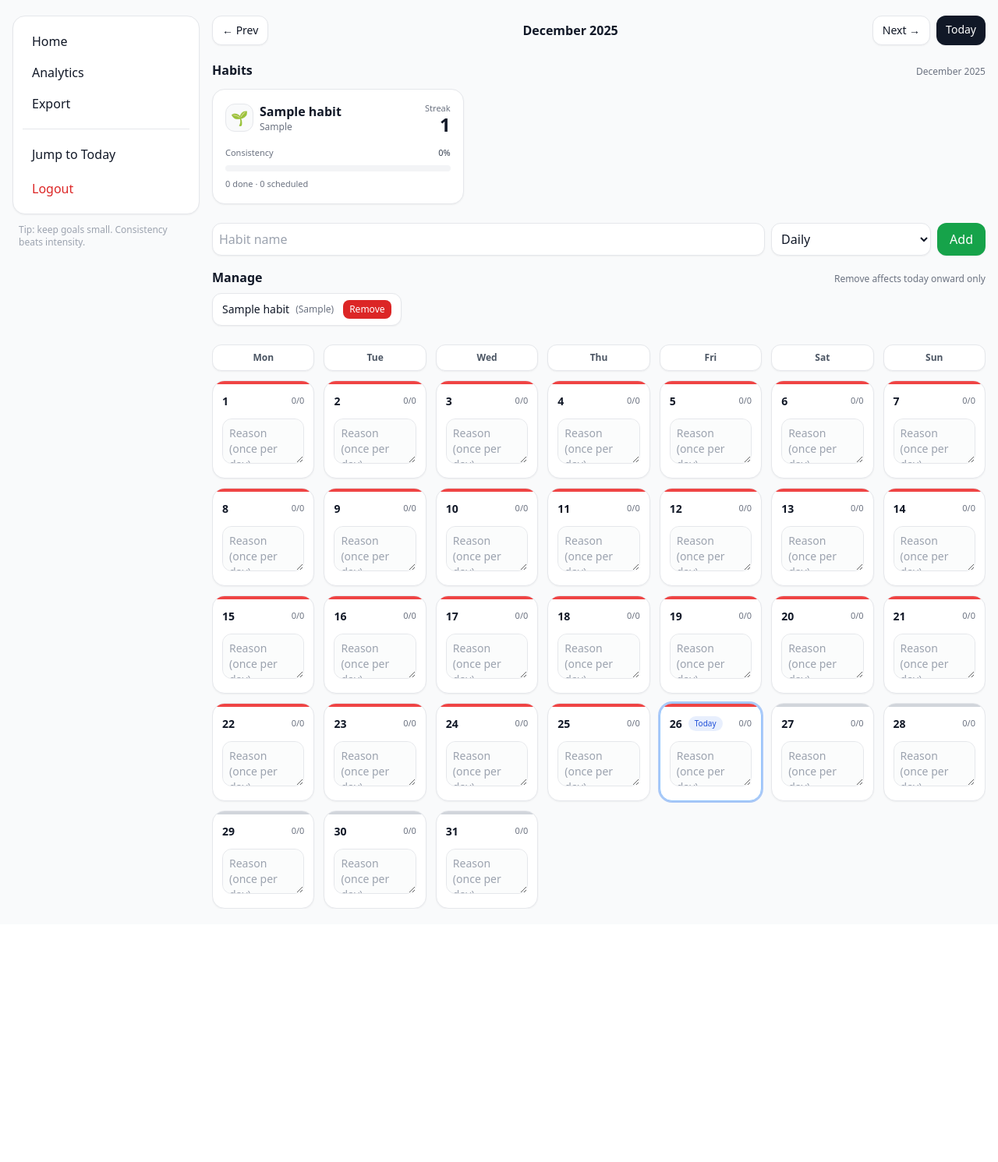
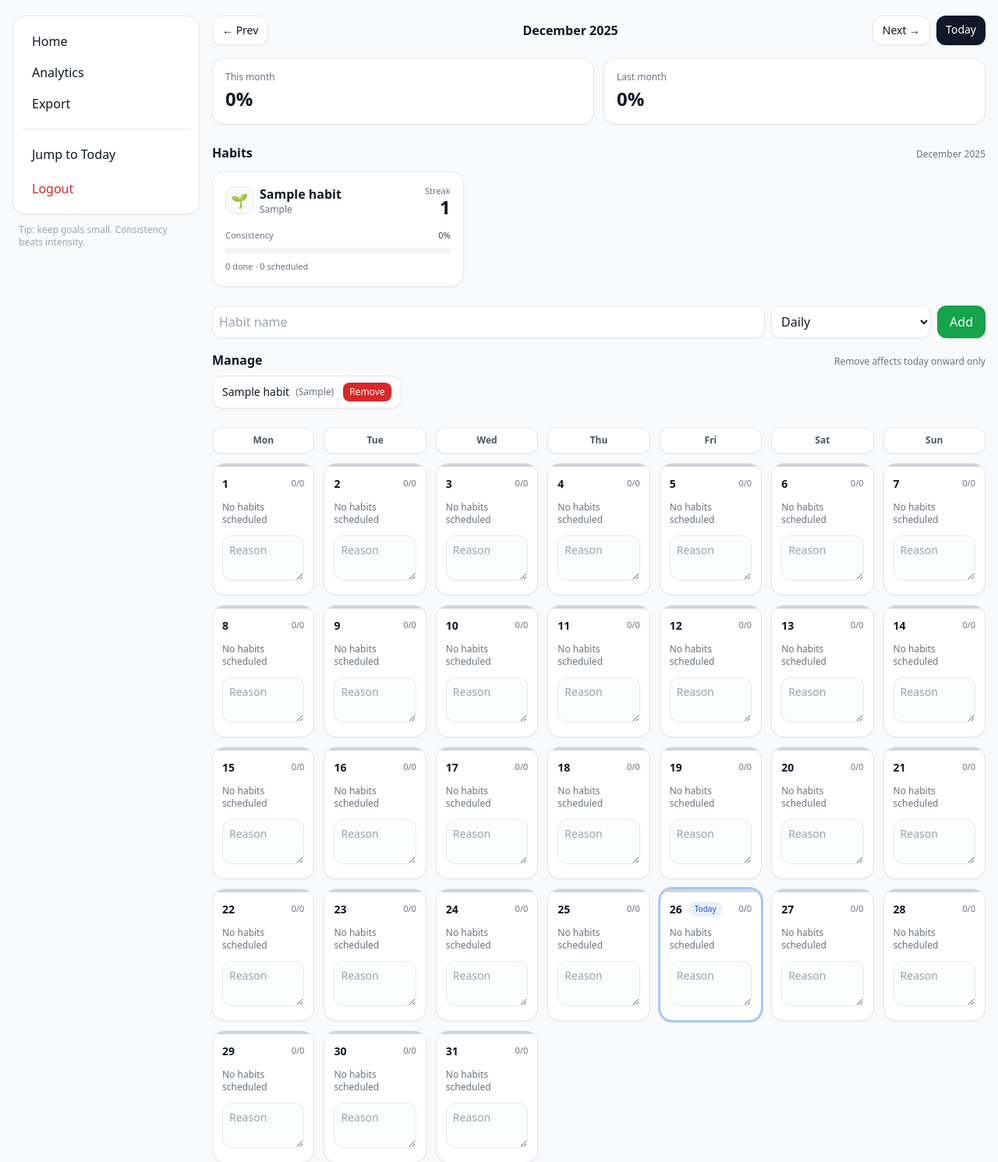
Before and after one commit to rathibharat/habit-tracker-v3, a Flask app: page /home in a window 1280 px wide. Shown: the part 74-1565 px from the top of the page at 78% size. Before the commit the page ends 1240 px from the top, so only its background shows below. Run offline with Flask 3, Linux system fonts and the light colour scheme; the visitor is signed in with stand-in values (Sample User, id 1); tables that the repository leaves empty hold one stand-in row (values such as "Sample post"); some libraries are stand-ins or nearby versions.

Commit message:
Update home.html

```diff
--- a/templates/home.html
+++ b/templates/home.html
@@ -2,7 +2,7 @@
 {% block content %}
 
 <!-- Month Navigation -->
-<div class="flex justify-between items-center mb-5">
+<div class="flex justify-between items-center mb-4">
   <a class="px-3 py-2 bg-white border border-gray-200 rounded-xl shadow-sm hover:bg-gray-50 text-sm"
      href="?month={{ prev_month.strftime('%Y-%m') }}">← Prev</a>
 
@@ -13,6 +13,18 @@
        href="?month={{ next_month.strftime('%Y-%m') }}">Next →</a>
     <a class="px-3 py-2 bg-gray-900 text-white rounded-xl shadow-sm hover:bg-black text-sm"
        href="/home">Today</a>
+  </div>
+</div>
+
+<!-- Month vs last month (2 numbers) -->
+<div class="mb-6 grid grid-cols-1 sm:grid-cols-2 gap-3">
+  <div class="bg-white border border-gray-200 rounded-2xl p-4 shadow-sm">
+    <div class="text-xs text-gray-500">This month</div>
+    <div class="text-2xl font-semibold mt-1">{{ this_pct }}%</div>
+  </div>
+  <div class="bg-white border border-gray-200 rounded-2xl p-4 shadow-sm">
+    <div class="text-xs text-gray-500">Last month</div>
+    <div class="text-2xl font-semibold mt-1">{{ last_pct }}%</div>
   </div>
 </div>
 
@@ -82,7 +94,7 @@
   </button>
 </form>
 
-<!-- Remove Habit buttons -->
+<!-- Remove Habit buttons (with confirm) -->
 <div class="mb-6">
   <div class="flex items-baseline justify-between mb-2">
     <h3 class="text-base font-semibold">Manage</h3>
@@ -91,7 +103,9 @@
 
   <div class="flex flex-wrap gap-2">
     {% for h in habits %}
-    <form method="POST" class="flex items-center gap-2 bg-white border border-gray-200 rounded-xl px-3 py-2 shadow-sm">
+    <form method="POST"
+          onsubmit="return confirm('Remove this habit from today onward? Past history will remain.')"
+          class="flex items-center gap-2 bg-white border border-gray-200 rounded-xl px-3 py-2 shadow-sm">
       <input type="hidden" name="action" value="remove">
       <input type="hidden" name="habit_id" value="{{ h.id }}">
       <span class="text-sm font-medium">{{ h.name }}</span>
@@ -140,11 +154,10 @@
             "
             {% if is_today %}id="today-card"{% endif %}
           >
-
-            <!-- Thin status bar -->
+            <!-- Thin status bar: gray for future OR no scheduled habits -->
             <div class="status-bar h-1
-              {% if cell.date > today %}bg-gray-300
-              {% elif total_count > 0 and checked_count == total_count %}bg-green-600
+              {% if cell.date > today or total_count == 0 %}bg-gray-300
+              {% elif checked_count == total_count %}bg-green-600
               {% elif checked_count > 0 %}bg-yellow-400
               {% else %}bg-red-500{% endif %}
             "></div>
@@ -164,23 +177,40 @@
                 <span class="text-[11px] text-gray-500 count">{{ checked_count }}/{{ total_count }}</span>
               </div>
 
+              {% if is_today and total_count > 0 and cell.date <= today %}
+                <button type="button"
+                        class="mt-2 w-full text-xs px-3 py-2 rounded-xl border border-gray-200 bg-white hover:bg-gray-50 shadow-sm"
+                        onclick="markAllDoneToday(this)">
+                  Mark all done
+                </button>
+              {% endif %}
+
+              {% if total_count == 0 %}
+                <div class="mt-3 text-xs text-gray-500">
+                  No habits scheduled
+                </div>
+              {% endif %}
+
               {% for e in cell.entries %}
-                <label class="block text-sm mt-2 text-gray-800">
+                <!-- Tap row toggles checkbox (not just checkbox) -->
+                <div class="habit-row flex items-center gap-2 mt-2 text-sm text-gray-800 cursor-pointer select-none"
+                     data-entry="{{ e.id }}"
+                     {% if cell.date > today %}data-disabled="1"{% endif %}>
                   <input type="checkbox"
-                         class="mr-2 align-middle"
+                         class="checkbox align-middle"
                          data-entry="{{ e.id }}"
                          {% if e.completed %}checked{% endif %}
                          {% if cell.date > today %}disabled{% endif %}>
-                  <span class="align-middle {% if cell.date > today %}text-gray-500{% endif %}">
+                  <span class="{% if cell.date > today %}text-gray-500{% endif %}">
                     {{ e.habit_id | habit_name }}
                   </span>
-                </label>
+                </div>
               {% endfor %}
 
               <textarea class="w-full text-sm mt-3 p-2 rounded-xl border border-gray-200 bg-gray-50/60 reason
                                focus:outline-none focus:ring-2 focus:ring-gray-200"
                         data-date="{{ cell.date }}"
-                        placeholder="Reason (once per day)…"
+                        placeholder="Reason"
                         {% if cell.date > today %}disabled{% endif %}>{{ cell.reason }}</textarea>
             </div>
           </div>
@@ -203,15 +233,41 @@ function updateDayUI(dayBox) {
 
   bar.classList.remove("bg-gray-300", "bg-green-600", "bg-yellow-400", "bg-red-500");
 
+  // No habits scheduled => neutral gray
   if (total === 0) {
     bar.classList.add("bg-gray-300");
     return;
   }
+
   if (checked === total) bar.classList.add("bg-green-600");
   else if (checked > 0) bar.classList.add("bg-yellow-400");
   else bar.classList.add("bg-red-500");
 }
 
+// Tap row toggles checkbox (mobile friendly)
+document.querySelectorAll(".habit-row").forEach(row => {
+  row.addEventListener("click", (e) => {
+    if (row.dataset.disabled === "1") return;
+    // avoid double toggle if user taps the checkbox itself
+    if (e.target && e.target.tagName === "INPUT") return;
+
+    const entryId = row.dataset.entry;
+    const cb = row.querySelector('input[type="checkbox"]');
+    if (!cb || cb.disabled) return;
+
+    cb.checked = !cb.checked;
+
+    fetch("/update_completion", {
+      method: "POST",
+      headers: {"Content-Type":"application/json"},
+      body: JSON.stringify({ entry_id: entryId, completed: cb.checked ? 1 : 0 })
+    });
+
+    updateDayUI(row.closest(".day-box"));
+  });
+});
+
+// Checkbox direct toggle still works
 document.querySelectorAll('input[type=checkbox][data-entry]').forEach(cb => {
   cb.addEventListener("change", () => {
     if (cb.disabled) return;
@@ -226,6 +282,25 @@ document.querySelectorAll('input[type=checkbox][data-entry]').forEach(cb => {
   });
 });
 
+// Mark all done (Today only)
+async function markAllDoneToday(btn) {
+  const dayBox = btn.closest(".day-box");
+  if (!dayBox) return;
+
+  await fetch("/mark_all_done_today", {
+    method: "POST",
+    headers: {"Content-Type":"application/json"},
+    body: JSON.stringify({})
+  });
+
+  dayBox.querySelectorAll('input[type="checkbox"]:not([disabled])').forEach(cb => {
+    cb.checked = true;
+  });
+
+  updateDayUI(dayBox);
+}
+
+// Save reason on blur
 document.querySelectorAll(".reason").forEach(r => {
   r.addEventListener("blur", () => {
     if (r.disabled) return;
@@ -238,7 +313,7 @@ document.querySelectorAll(".reason").forEach(r => {
   });
 });
 
-/* ✅ Auto-scroll to Today card on load (only if it exists in this month view) */
+// Auto-scroll to Today card on load
 window.addEventListener("load", () => {
   const todayCard = document.getElementById("today-card");
   if (todayCard) {
```
